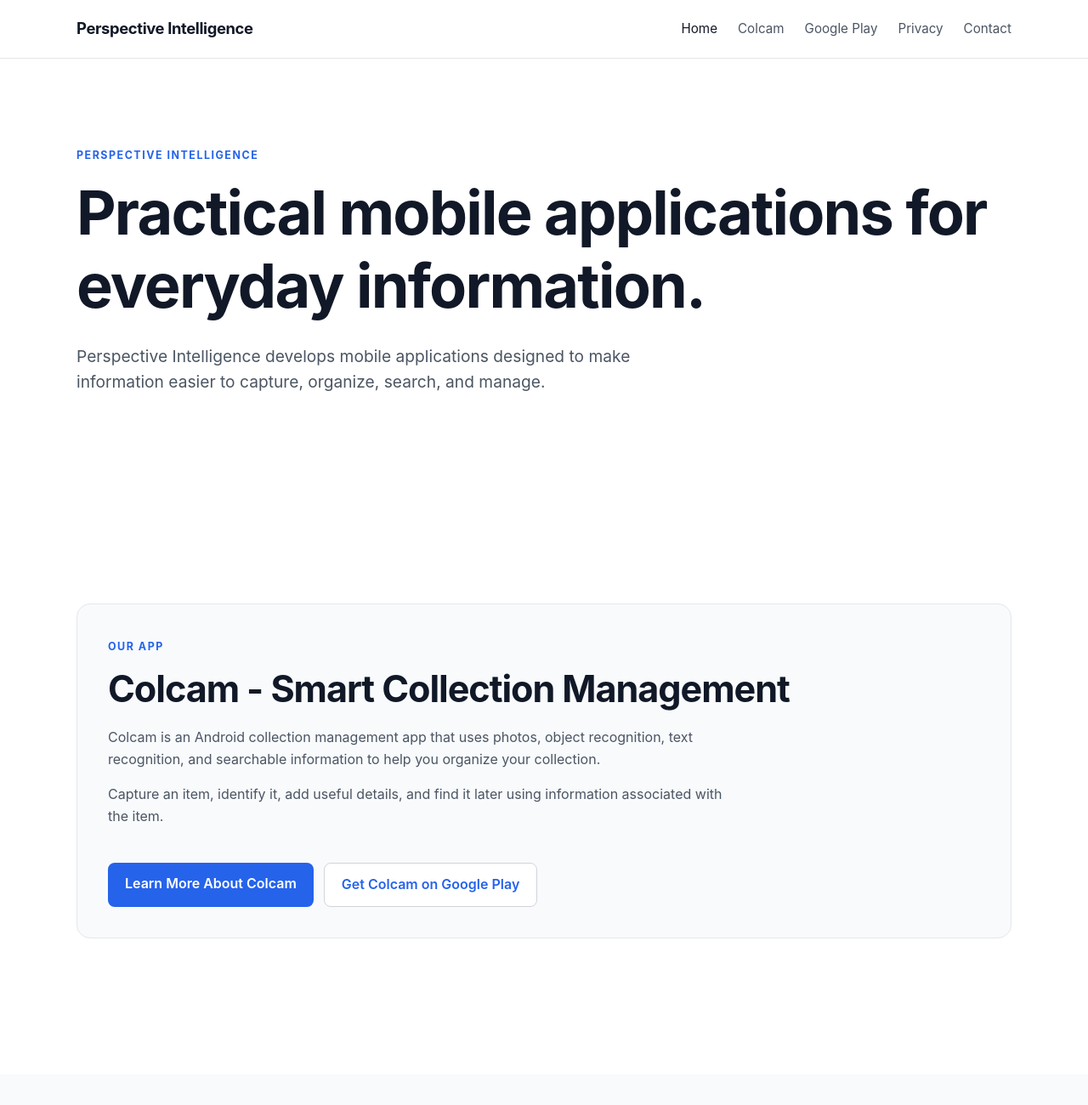
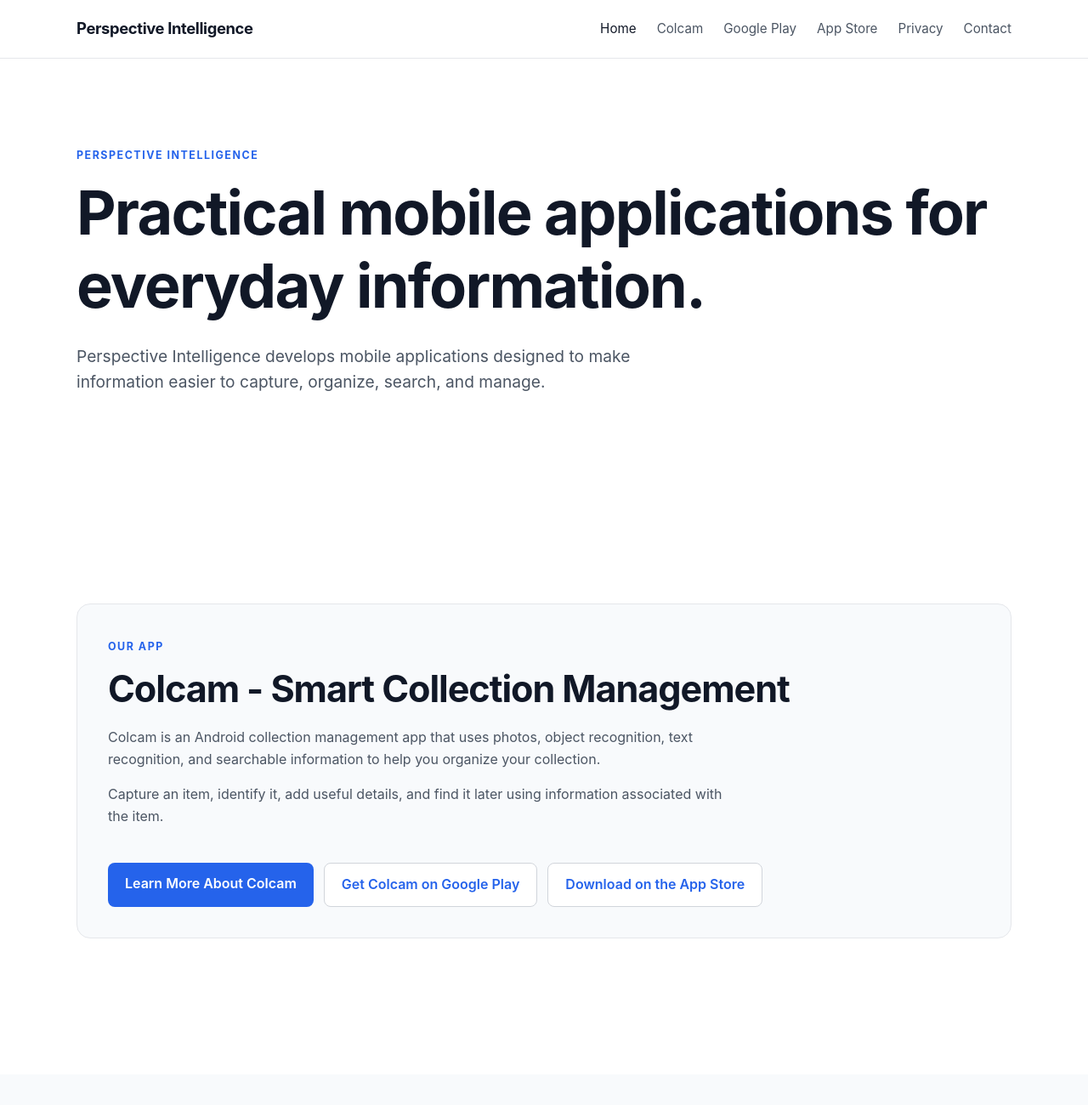
Before and after one commit to picompute/picompute.github.io, a plain HTML site: page index.html in a window 1280 px wide. Shown: the top 1300 px of the page at 85% size. Drawn offline with Linux system fonts and the light colour scheme.

Commit message:
Update index.html for ios download

```diff
--- a/index.html
+++ b/index.html
@@ -59,7 +59,11 @@
                rel="noopener">
                 Google Play
             </a>
-
+            <a href="https://apps.apple.com/us/app/colcam/id6826388807"
+               target="_blank"
+               rel="noopener">
+                App Store
+            </a>
             <a href="privacy.html">
                 Privacy
             </a>
@@ -143,7 +147,12 @@
                        rel="noopener">
                         Get Colcam on Google Play
                     </a>
-
+                    <a class="button secondary"
+                       href="https://apps.apple.com/us/app/colcam/id6826388807"
+                       target="_blank"
+                       rel="noopener">
+                        Download on the App Store
+                    </a>
                 </div>
 
             </div>
@@ -182,6 +191,12 @@
                target="_blank"
                rel="noopener">
                 Get Colcam on Google Play
+            </a>
+            <a class="button secondary"
+               href="https://apps.apple.com/us/app/colcam/id6826388807"
+               target="_blank"
+               rel="noopener">
+                Download on the App Store
             </a>
         </div>
     </div>
```
